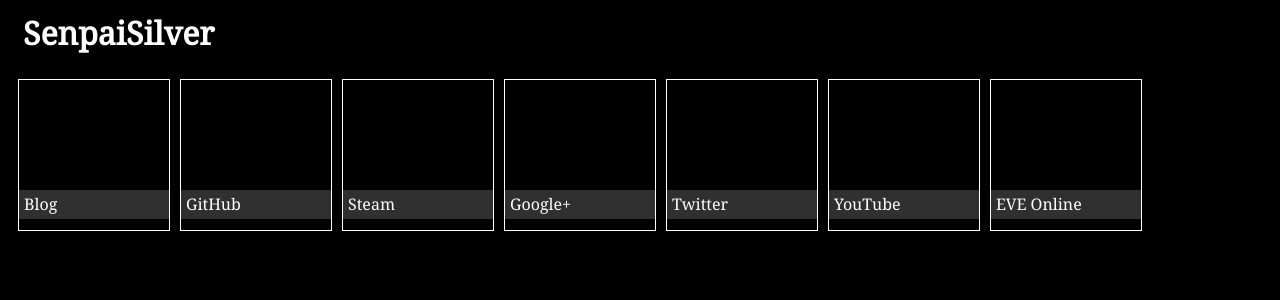
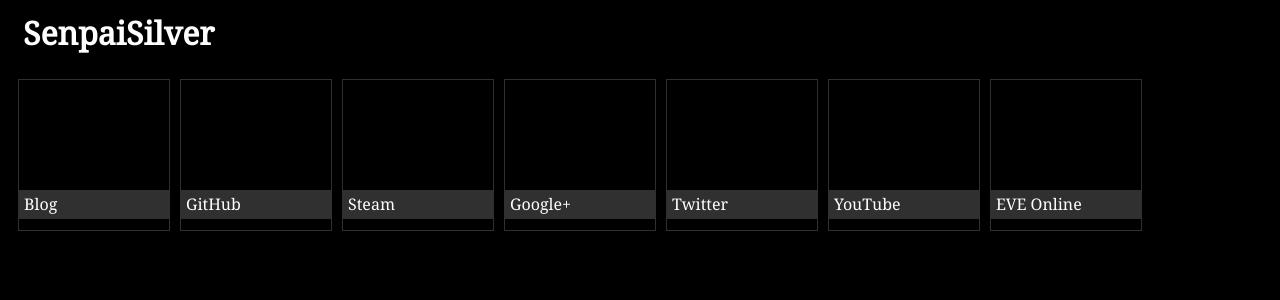
Before and after one commit to SenpaiSilver/senpaisilver.www, an Angular app: page / in a window 1280 px wide. Shown: the top 300 px of the page. Built offline with nearby package versions, Linux system fonts and the light colour scheme.

Commit message:
Fixed blocks

```diff
--- a/src/app/app.component.css
+++ b/src/app/app.component.css
@@ -1,18 +1,20 @@
 ul.links {
 	list-style-image: none;
 	padding: 5px;
-	/*border: #FFF 1px solid;
-	width: 25vw;*/
 }
 ul.links li {
 	display: block;
-	border: #FFF 1px solid;
+	border: #303030 1px solid;
 	width: 150px;
 	height: 150px;
 	float: left;
 	margin: 5px;
 }
 ul.links li a {
+	display: block;
+	height: 100%;
+}
+ul.links li a span {
 	background: #303030;
 	width: 140;
 	display: block;
--- a/src/app/app.component.html
+++ b/src/app/app.component.html
@@ -1,6 +1,8 @@
 <ul class="links">
   <li *ngFor='let link of links'>
-    <a href='{{link.href}}'>{{link.title}}</a>
+    <a href='{{link.href}}'>
+      <span>{{link.title}}</span>
+    </a>
   </li>
 </ul>
 
```
